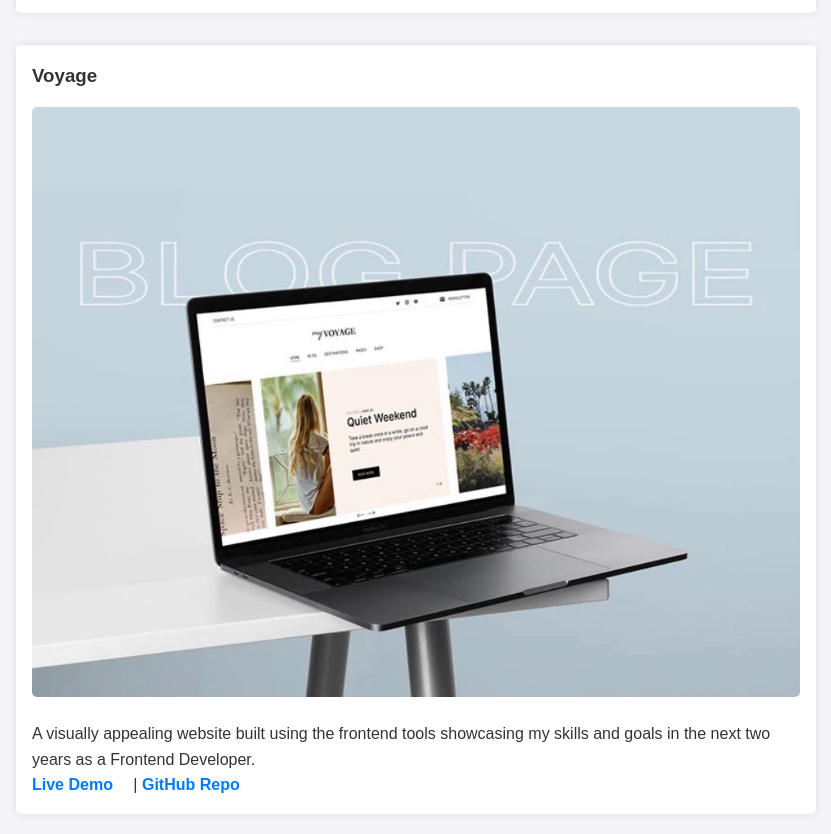
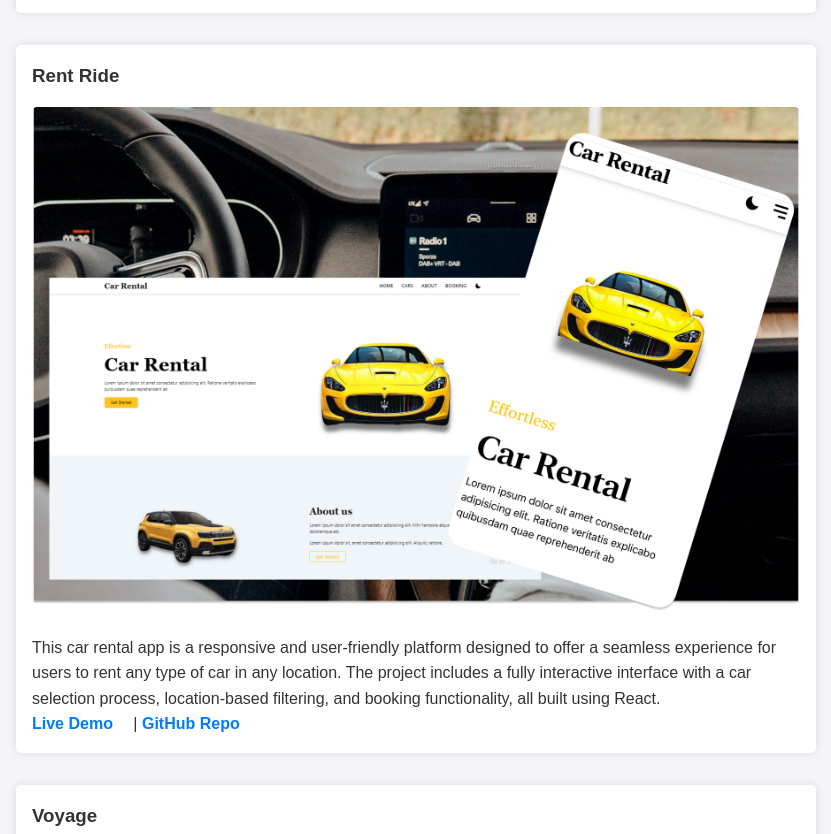
Before and after one commit to Mariahnikee/portfolio, a plain HTML site: page index.html in a window 1280 px wide. Shown: the part 1710-2544 px from the top of the page, without its empty margins (224-1055 px from the left). Drawn offline with Linux system fonts and the light colour scheme.

Commit message:
add project3

```diff
--- a/index.html
+++ b/index.html
@@ -53,6 +53,12 @@
             <a href="https://accessory-den.pipeops.app/">Live Demo</a> | <a href="https://github.com/Mariahnikee/Accessory-den-app.git">GitHub Repo</a>
         </div>
         <div class="project">
+            <h3>Rent Ride</h3>
+            <img src="project3.png" alt="Project 2">
+            <p>This car rental app is a responsive and user-friendly platform designed to offer a seamless experience for users to rent any type of car in any location. The project includes a fully interactive interface with a car selection process, location-based filtering, and booking functionality, all built using React.</p>
+            <a href="https://rentride-p4fc.onrender.com">Live Demo</a> | <a href="https://github.com/Mariahnikee/RentRide.git">GitHub Repo</a>
+        </div>
+        <div class="project">
             <h3>Voyage</h3>
             <img src="project2.jpeg" alt="Project 1">
             <p>A visually appealing website built using
```
Also changed, not shown: project3.png (added).
